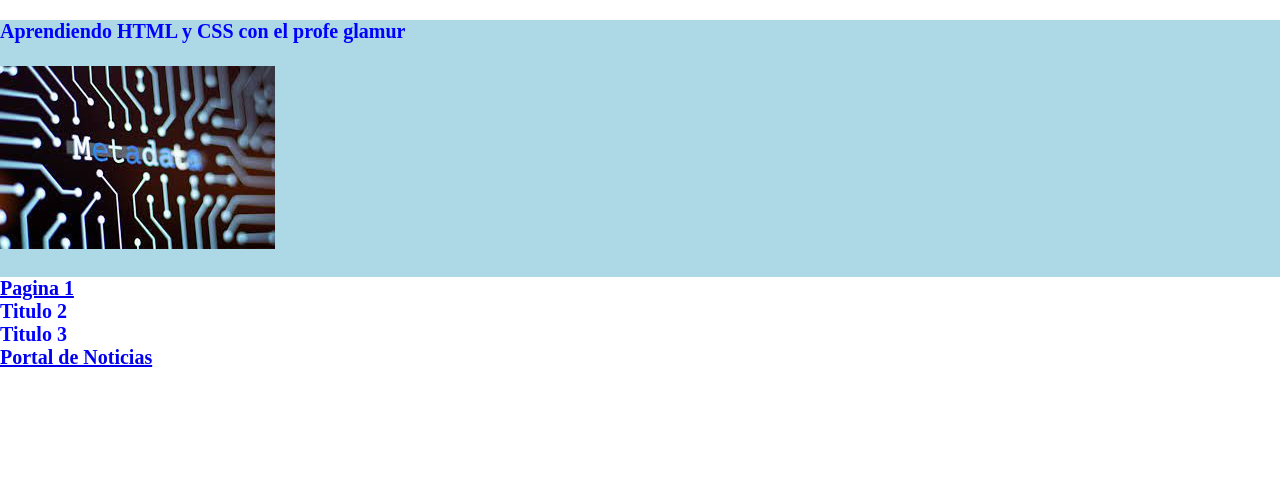
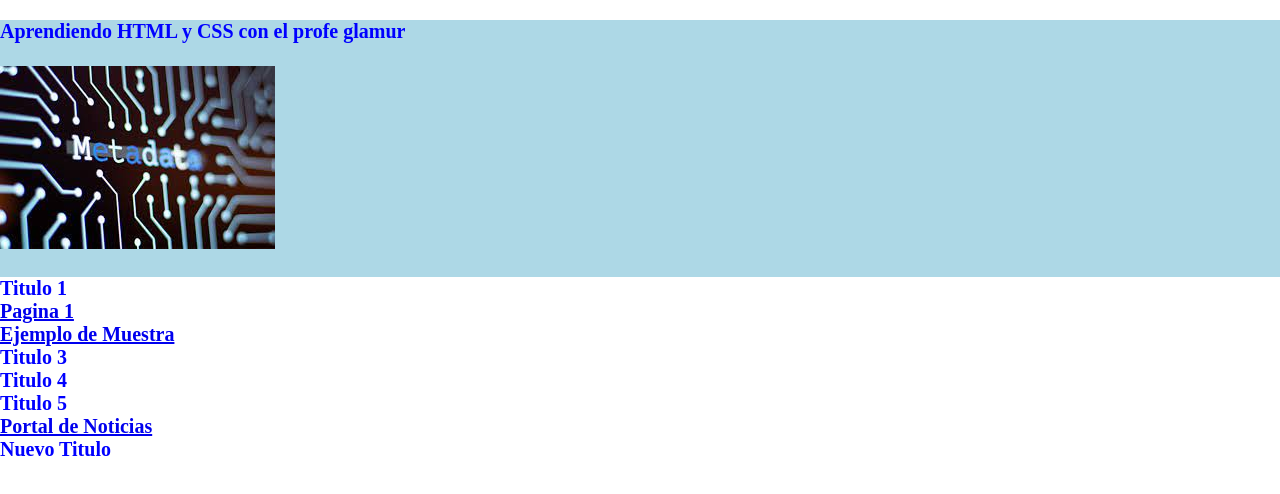
Before and after one commit to Piter31/1er_Cuatrimestre_2022_HTML, a website: page index.html in a window 1280 px wide. Shown: the part 86-580 px from the top of the page. Drawn offline with Linux system fonts and the light colour scheme.

Commit message:
mas cambios...

```diff
--- a/index.html
+++ b/index.html
@@ -19,14 +19,17 @@
     <img src="imagen.png">
     <br><br>
     <ul>
+      <li>Titulo 1</li>
       <li><a href="Tarea/pagina1.html">Pagina 1</a></li>
-      <li>Titulo 2</li>
+      <li><a href="ejemploDeMuestra.html">Ejemplo de Muestra</a></li>
       <li>Titulo 3</li>
+      <li>Titulo 4</li>
+      <li>Titulo 5</li>
       <li><a href="Tarea/portalDeNoticias.html">Portal de Noticias</a></li>
     </ul>
 
     <ol>
-
+      Nuevo Titulo
     </ol>
 
 
```
